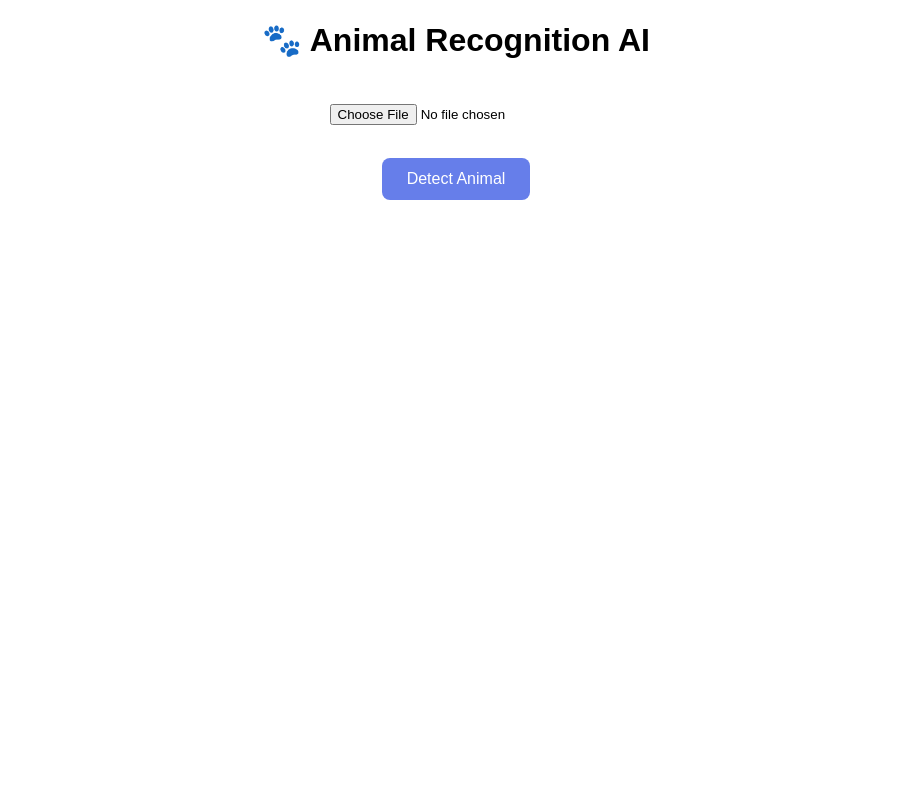
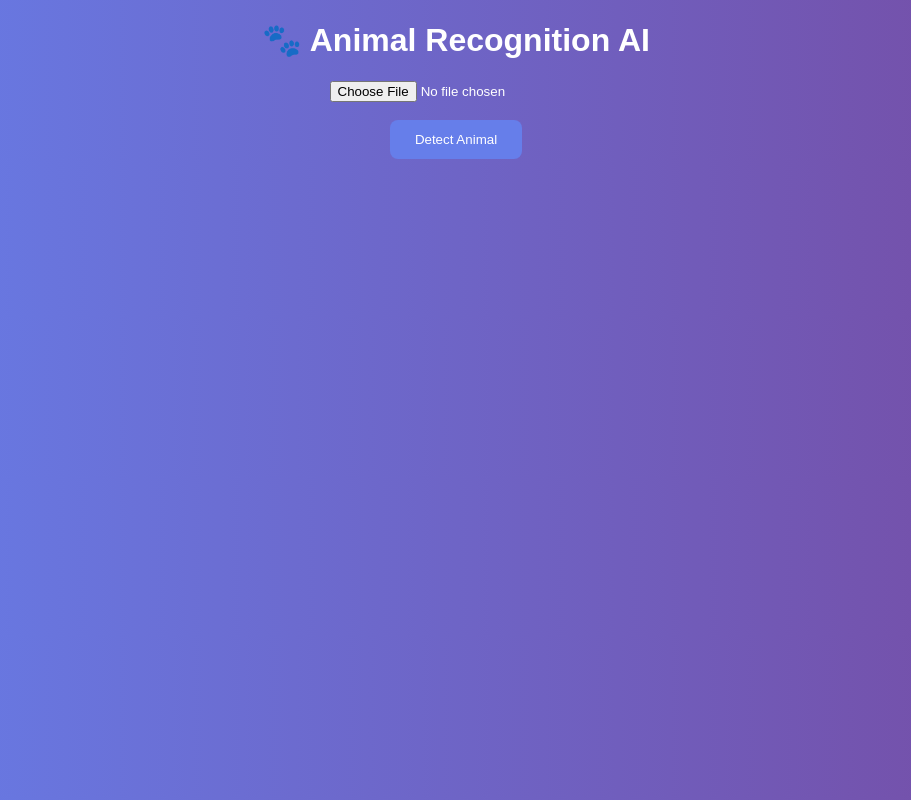
Before and after one commit to AnnishSen/Ai-image, a Flask app: page / in a window 1280 px wide. Shown: the whole page, without its empty margins (184-1095 px from the left). Run offline with Flask 3, Linux system fonts and the light colour scheme.

Commit message:
changed css

```diff
--- a/static/style.css
+++ b/static/style.css
@@ -1,18 +1,15 @@
-<!DOCTYPE html>
-<html>
-<head>
-    <title>Animal Recognition AI</title>
-
-    <style>
 body {
     font-family: Arial, sans-serif;
     background: linear-gradient(to right, #667eea, #764ba2);
     text-align: center;
+    margin: 0;
     color: white;
-            margin: 0;
 }
 
 .container {
+    display: flex;
+    align-items: center;
+    justify-content: center;
     margin-top: 80px;
     background: white;
     color: black;
@@ -24,78 +21,15 @@
     box-shadow: 0 10px 25px rgba(0,0,0,0.3);
 }
 
-        h1 {
-            margin-bottom: 30px;
-        }
-
-        input[type="file"] {
-            margin: 15px 0;
-        }
-
 button {
     background: #667eea;
     color: white;
     border: none;
     padding: 12px 25px;
-            font-size: 16px;
     border-radius: 8px;
     cursor: pointer;
-            transition: 0.3s;
 }
 
 button:hover {
     background: #5a67d8;
 }
-
-        .result {
-            margin-top: 25px;
-            font-size: 22px;
-            font-weight: bold;
-            color: #333;
-        }
-
-        img {
-            margin-top: 20px;
-            max-width: 100%;
-            border-radius: 10px;
-        }
-    </style>
-</head>
-
-<body>
-
-<h1>🐾 Animal Recognition AI</h1>
-
-<div class="container">
-
-    <form method="POST" enctype="multipart/form-data">
-        <input type="file" name="image" accept="image/*" onchange="previewImage(event)" required>
-        <br><br>
-        <button type="submit">Detect Animal</button>
-    </form>
-
-    <!-- Image Preview -->
-    <img id="preview" src="" style="display:none;"/>
-
-    {% if result %}
-        <div class="result">
-            Detected: {{ result }}
-        </div>
-    {% endif %}
-
-</div>
-
-<script>
-function previewImage(event) {
-    const reader = new FileReader();
-    reader.onload = function(){
-        const img = document.getElementById('preview');
-        img.src = reader.result;
-        img.style.display = "block";
-    }
-    reader.readAsDataURL(event.target.files[0]);
-}
-</script>
-
-</body>
-</html>
```
Lines whose indentation alone changed are shown as unchanged.
